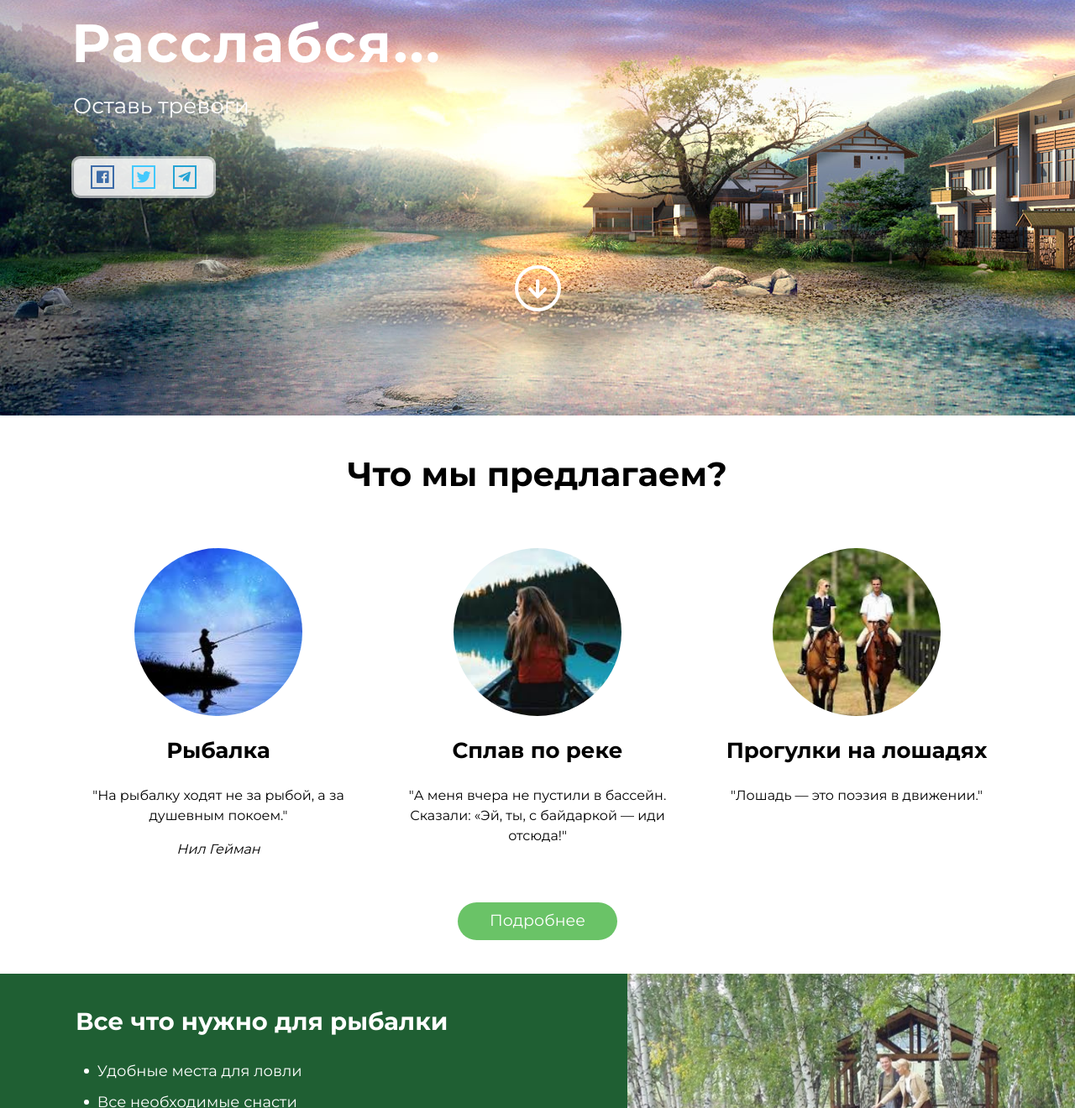
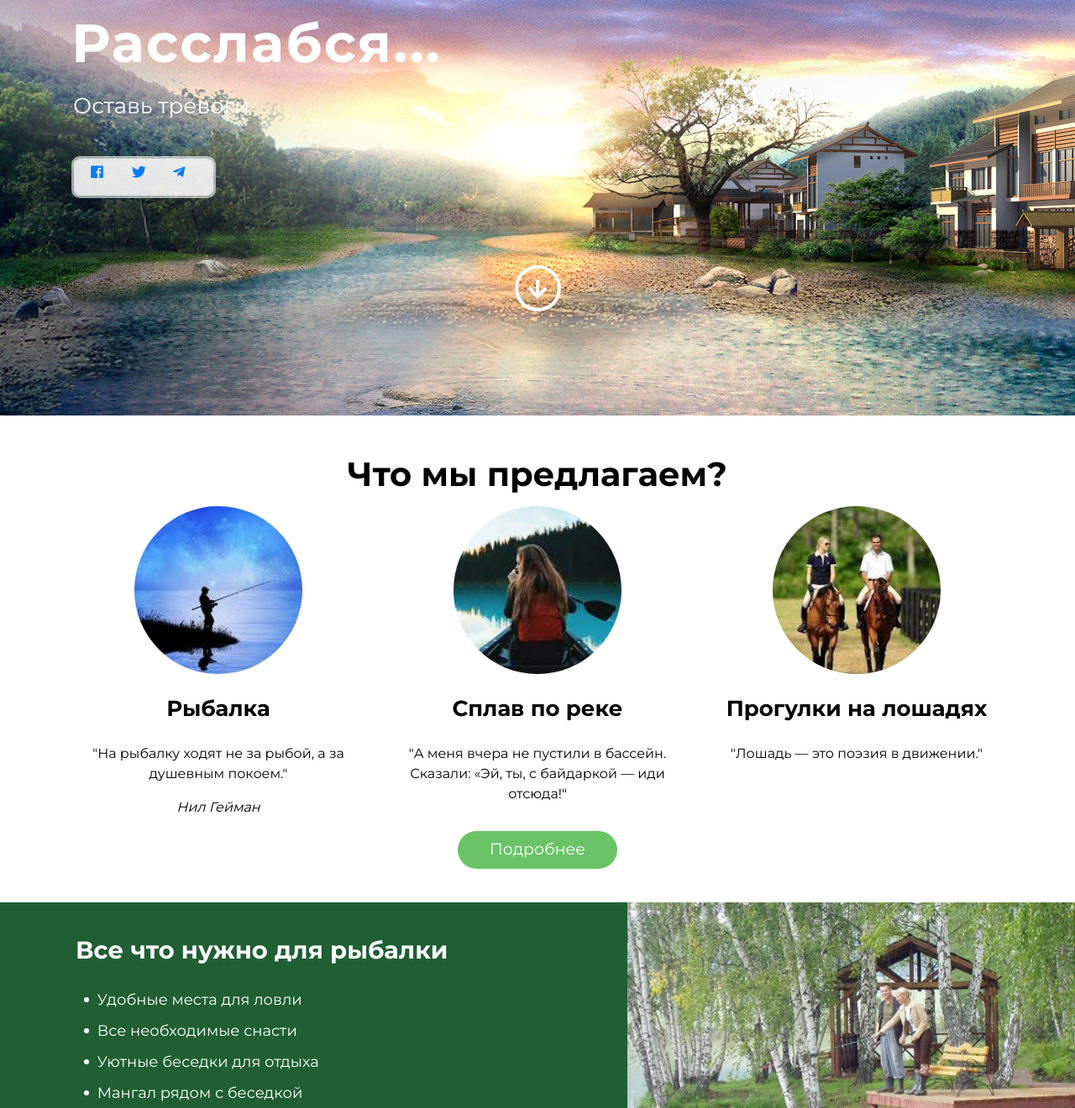
Before and after one commit to YriyNesterenko/YriyNesterenko.github.io, a plain HTML site: page relax/index.html in a window 1280 px wide. Shown: the part 305-1625 px from the top of the page at 84% size. Drawn offline with Linux system fonts and the light colour scheme.

Commit message:
Update index.html

```diff
--- a/relax/index.html
+++ b/relax/index.html
@@ -113,14 +113,20 @@
 						</p>
 						<div class="offer__icons-border">
 							<div class="offer__icons d-flex">
-								<a href="#" class="offer__link offer__link_fb d-flex">
+								<a href="#" class="offer__link">
+									<div class="offer__icon offer__icon_fb d-flex">
 										<i class="fab fa-facebook"></i>
+									</div>
 								</a>
-								<a href="#" class="offer__link offer__link_tw d-flex">
+								<a href="#" class="offer__link">
+									<div class="offer__icon offer__icon_tw d-flex">
 										<i class="fab fa-twitter"></i>
+									</div>
 								</a>
-								<a href="#" class="offer__link offer__link_tg d-flex">
+								<a href="#" class="offer__link">
+									<div class="offer__icon offer__icon_tg d-flex">
 										<i class="fab fa-telegram-plane"></i>
+									</div>
 								</a>
 							</div>
 						</div>
@@ -134,14 +140,14 @@
 	</header>
 	<section id="entertainment" class="entertainment">
 		<div class="container">
-			<div class="row mb-1">
+			<div class="row">
 				<div class="col">
 					<h2 class="entertainment__title">
 						Что мы предлагаем?
 					</h2>
 				</div>
 			</div>
-			<div class="row mb-2 justify-content-around">
+			<div class="row justify-content-around">
 				<div class="col-sm-6 col-lg-4">
 					<div class="service">
 						<div class="service__circle service__circle_fishing"></div>
@@ -182,18 +188,14 @@
 						</blockquote>
 					</div>
 				</div>
-			</div>
-			<div class="row">
-				<div class="col">
 				<a href="#details-fishing" class="btn btn__more go-to">
 					Подробнее
 				</a>
 			</div>
 		</div>
-		</div>
 	</section>
 	<section id="details-fishing" class="details-fishing">
-		<div>
+		<div class="container-fluid_plain">
 			<div class="row no-gutters">
 				<div class="col-md-7">
 					<div class="details-fishing__info">
@@ -223,7 +225,7 @@
 		</div>
 	</section>
 	<section class="details-canoes">
-		<div>
+		<div class="container-fluid_plain">
 			<div class="row no-gutters">
 				<div class="col-md-5">
 					<div class="details-canoes__img"></div>
@@ -259,7 +261,7 @@
 		</div>
 	</section>
 	<section class="details-horses">
-		<div>
+		<div class="container-fluid_plain">
 			<div class="row no-gutters">
 				<div class="col-md-7">
 					<div class="details-horses__info">
```
Lines whose indentation alone changed are shown as unchanged.
